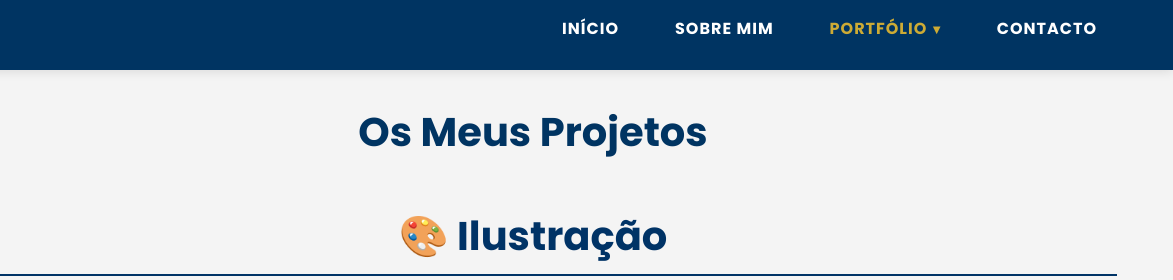
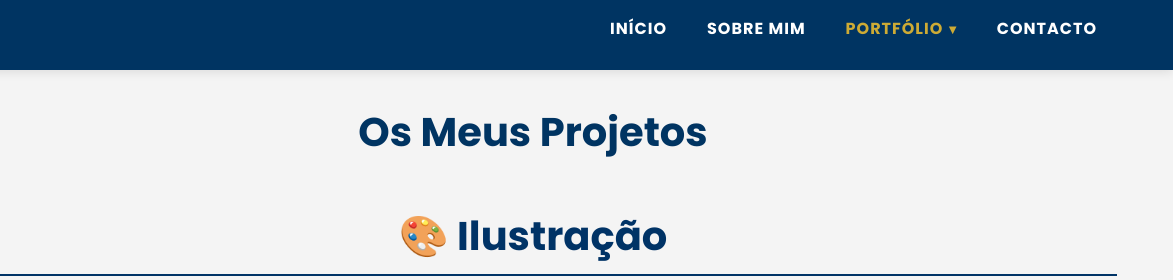
Before and after one commit to doramiranda-design/portfolio-doramiranda, a plain HTML site: page portfolio.html in a window 1280 px wide. Shown: the top 280 px of the page, 107-1280 px from the left. Drawn offline with nearby package versions, Linux system fonts and the light colour scheme.

Commit message:
Update portfolio.html

```diff
--- a/portfolio.html
+++ b/portfolio.html
@@ -10,7 +10,7 @@
 
   <style>
     /* Mini estilos para submenu e grelha (podes levar para o teu style.css) */
-    header nav ul { list-style:none; display:flex; gap:16px; align-items:center; }
+   /*header nav ul { list-style:none; display:flex; gap:16px; align-items:center; }*/
     header nav ul li { position:relative; }
     header nav ul li a { text-decoration:none; }
     .has-sub > a::after { content:"▾"; margin-left:.35rem; font-size:.85em; }
```
